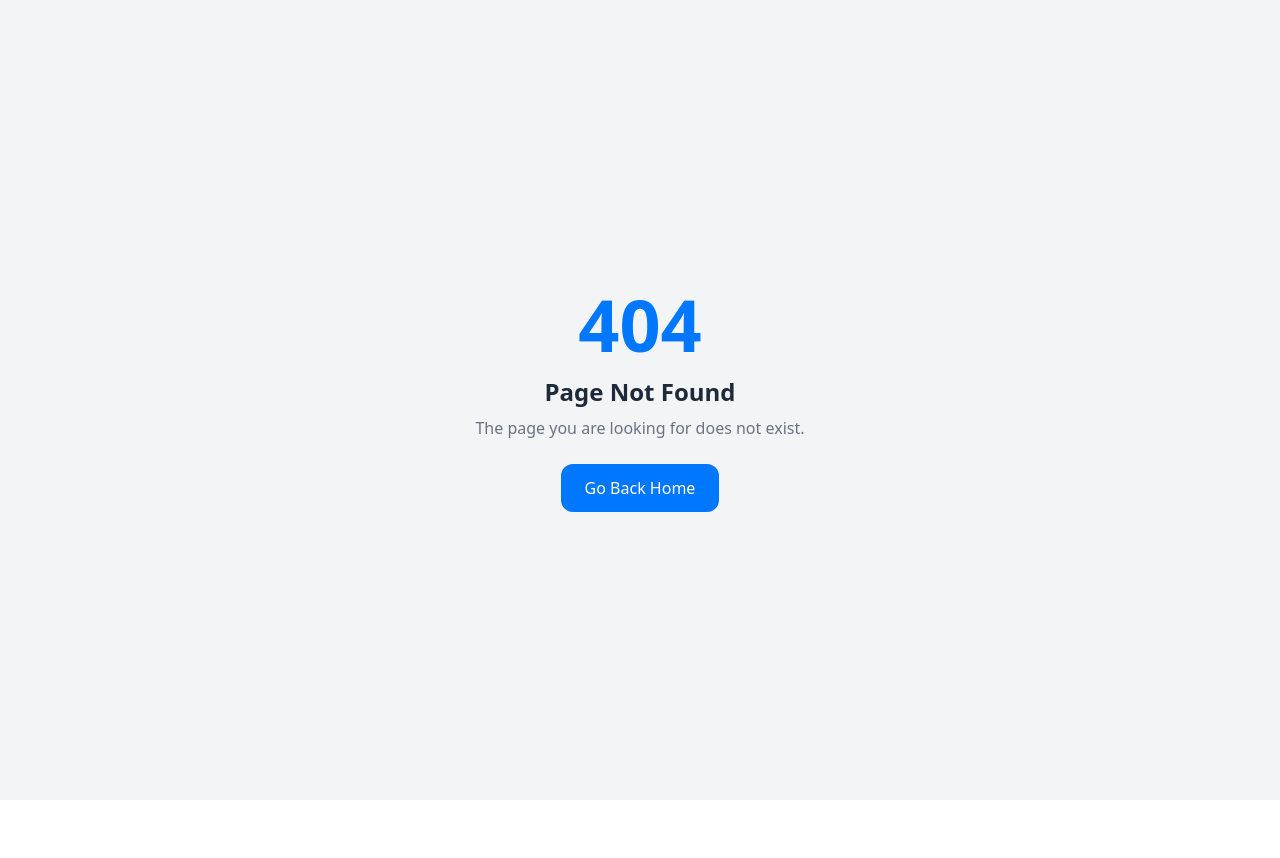
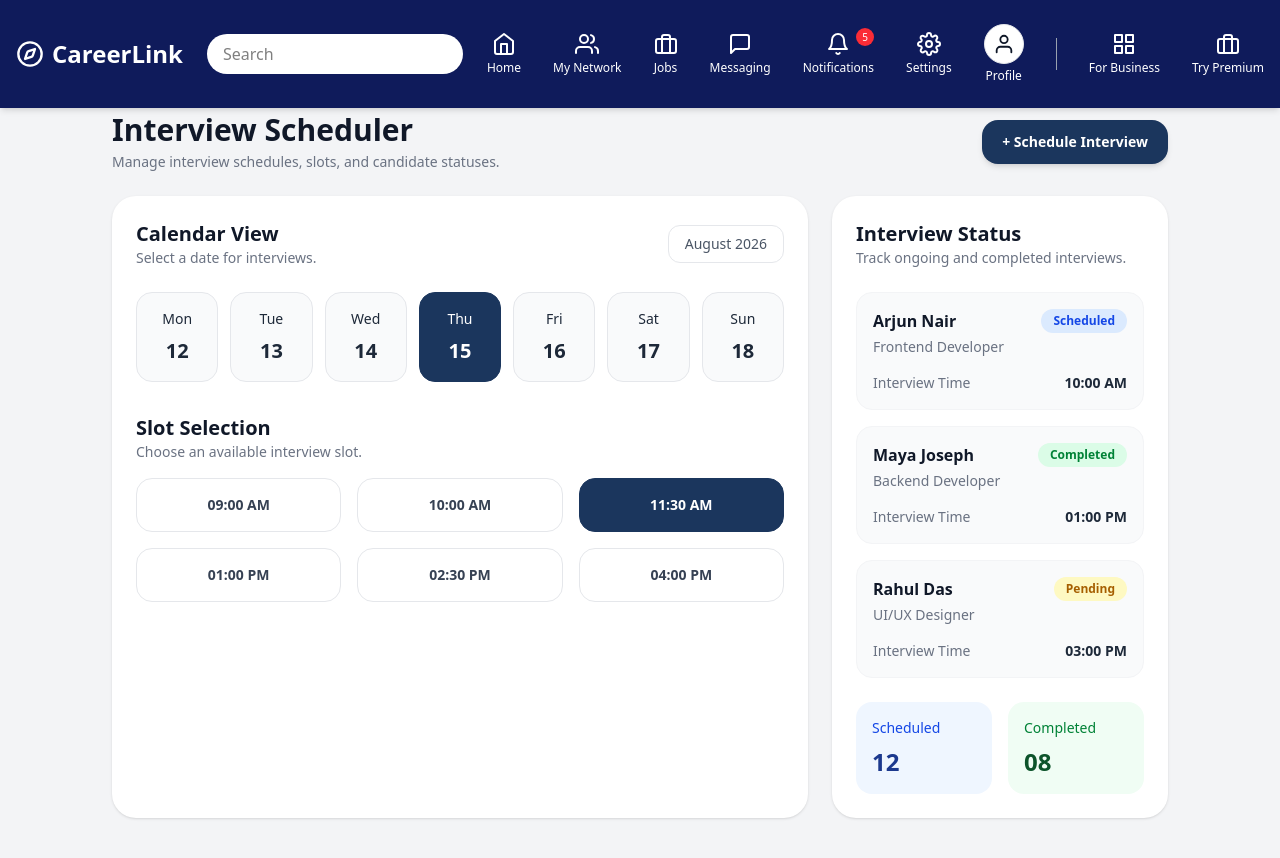
Before and after one commit to subin-subi/Career-Link, a React (Vite) app: page /ab in a window 1280 px wide. Before the commit this address had no page. Shown: the top 858 px of the page. Before the commit the page ends 800 px from the top, so only its background shows below. Built offline with nearby package versions, Linux system fonts and the light colour scheme.

Commit message:
add interview page

```diff
--- /dev/null
+++ b/src/pages/Employee/InterviewSchedulerPage.jsx
@@ -0,0 +1,210 @@
+import Navbar from "../../components/Navbar/Navbar";
+
+export default function InterviewSchedulerPage() {
+  const calendarDays = [
+    { day: 'Mon', date: 12 },
+    { day: 'Tue', date: 13 },
+    { day: 'Wed', date: 14 },
+    { day: 'Thu', date: 15, active: true },
+    { day: 'Fri', date: 16 },
+    { day: 'Sat', date: 17 },
+    { day: 'Sun', date: 18 },
+  ];
+
+  const slots = [
+    '09:00 AM',
+    '10:00 AM',
+    '11:30 AM',
+    '01:00 PM',
+    '02:30 PM',
+    '04:00 PM',
+  ];
+
+  const interviews = [
+    {
+      candidate: 'Arjun Nair',
+      role: 'Frontend Developer',
+      time: '10:00 AM',
+      status: 'Scheduled',
+    },
+    {
+      candidate: 'Maya Joseph',
+      role: 'Backend Developer',
+      time: '01:00 PM',
+      status: 'Completed',
+    },
+    {
+      candidate: 'Rahul Das',
+      role: 'UI/UX Designer',
+      time: '03:00 PM',
+      status: 'Pending',
+    },
+  ];
+
+  const getStatusStyle = (status) => {
+    switch (status) {
+      case 'Scheduled':
+        return 'bg-blue-100 text-blue-700';
+      case 'Completed':
+        return 'bg-green-100 text-green-700';
+      case 'Pending':
+        return 'bg-yellow-100 text-yellow-700';
+      default:
+        return 'bg-gray-100 text-gray-700';
+    }
+  };
+
+  return (
+    <div className="min-h-screen bg-gray-100 p-4 md:p-28">
+        <Navbar/>
+      <div className="mx-auto max-w-7xl space-y-6">
+        {/* Header */}
+        <div className="flex flex-col gap-4 md:flex-row md:items-center md:justify-between">
+          <div>
+            <h1 className="text-3xl font-bold text-gray-900">
+              Interview Scheduler
+            </h1>
+            <p className="mt-1 text-sm text-gray-500">
+              Manage interview schedules, slots, and candidate statuses.
+            </p>
+          </div>
+
+          <button className="rounded-2xl bg-[#1B365D] px-5 py-3 text-sm font-semibold text-white shadow-md transition hover:scale-[1.02]">
+            + Schedule Interview
+          </button>
+        </div>
+
+        {/* Main Grid */}
+        <div className="grid grid-cols-1 gap-6 lg:grid-cols-3">
+          {/* Calendar Section */}
+          <div className="rounded-3xl bg-white p-6 shadow-sm lg:col-span-2">
+            <div className="mb-6 flex items-center justify-between">
+              <div>
+                <h2 className="text-xl font-semibold text-gray-900">
+                  Calendar View
+                </h2>
+                <p className="text-sm text-gray-500">
+                  Select a date for interviews.
+                </p>
+              </div>
+
+              <div className="rounded-xl border border-gray-200 px-4 py-2 text-sm font-medium text-gray-600">
+                August 2026
+              </div>
+            </div>
+
+            {/* Calendar Days */}
+            <div className="grid grid-cols-7 gap-3">
+              {calendarDays.map((item, index) => (
+                <div
+                  key={index}
+                  className={`flex cursor-pointer flex-col items-center rounded-2xl border p-4 transition-all hover:shadow-md ${
+                    item.active
+                      ? 'border-[#1B365D] bg-[#1B365D] text-white'
+                      : 'border-gray-200 bg-gray-50 text-gray-800'
+                  }`}
+                >
+                  <span className="text-sm font-medium">{item.day}</span>
+                  <span className="mt-2 text-xl font-bold">{item.date}</span>
+                </div>
+              ))}
+            </div>
+
+            {/* Slot Selection */}
+            <div className="mt-8">
+              <div className="mb-4 flex items-center justify-between">
+                <div>
+                  <h2 className="text-xl font-semibold text-gray-900">
+                    Slot Selection
+                  </h2>
+                  <p className="text-sm text-gray-500">
+                    Choose an available interview slot.
+                  </p>
+                </div>
+              </div>
+
+              <div className="grid grid-cols-2 gap-4 sm:grid-cols-3">
+                {slots.map((slot, index) => (
+                  <button
+                    key={index}
+                    className={`rounded-2xl border px-4 py-4 text-sm font-semibold transition-all hover:shadow-md ${
+                      index === 2
+                        ? 'border-[#1B365D] bg-[#1B365D] text-white'
+                        : 'border-gray-200 bg-white text-gray-700 hover:border-[#1B365D]'
+                    }`}
+                  >
+                    {slot}
+                  </button>
+                ))}
+              </div>
+            </div>
+          </div>
+
+          {/* Status Section */}
+          <div className="rounded-3xl bg-white p-6 shadow-sm">
+            <div className="mb-6">
+              <h2 className="text-xl font-semibold text-gray-900">
+                Interview Status
+              </h2>
+              <p className="text-sm text-gray-500">
+                Track ongoing and completed interviews.
+              </p>
+            </div>
+
+            <div className="space-y-4">
+              {interviews.map((interview, index) => (
+                <div
+                  key={index}
+                  className="rounded-2xl border border-gray-100 bg-gray-50 p-4 transition hover:shadow-md"
+                >
+                  <div className="flex items-start justify-between gap-3">
+                    <div>
+                      <h3 className="text-base font-semibold text-gray-900">
+                        {interview.candidate}
+                      </h3>
+                      <p className="mt-1 text-sm text-gray-500">
+                        {interview.role}
+                      </p>
+                    </div>
+
+                    <span
+                      className={`rounded-full px-3 py-1 text-xs font-semibold ${getStatusStyle(
+                        interview.status
+                      )}`}
+                    >
+                      {interview.status}
+                    </span>
+                  </div>
+
+                  <div className="mt-4 flex items-center justify-between text-sm">
+                    <span className="text-gray-500">Interview Time</span>
+                    <span className="font-semibold text-gray-800">
+                      {interview.time}
+                    </span>
+                  </div>
+                </div>
+              ))}
+            </div>
+
+            {/* Summary Cards */}
+            <div className="mt-6 grid grid-cols-2 gap-4">
+              <div className="rounded-2xl bg-blue-50 p-4">
+                <h4 className="text-sm font-medium text-blue-700">
+                  Scheduled
+                </h4>
+                <p className="mt-2 text-2xl font-bold text-blue-900">12</p>
+              </div>
+
+              <div className="rounded-2xl bg-green-50 p-4">
+                <h4 className="text-sm font-medium text-green-700">
+                  Completed
+                </h4>
+                <p className="mt-2 text-2xl font-bold text-green-900">08</p>
+              </div>
+            </div>
+          </div>
+        </div>
+      </div>
+    </div>
+  );
+}
--- a/src/routes/AppRoutes.jsx
+++ b/src/routes/AppRoutes.jsx
@@ -63,6 +63,7 @@ import ErrorMessage from "../components/ui/ErrorMessage";
 import EmployerJobsPage from "../pages/Employee/EmployerJobs/EmployerJobsPage";
 import LandingPage from "../pages/landing/Body";
 import AIInsightsDashboard from "../pages/Admin/Report/AiDashboard";
+import InterviewSchedulerPage from "../pages/Employee/InterviewSchedulerPage";
 
 export default function AppRoutes() {
   return (
@@ -220,6 +221,7 @@ export default function AppRoutes() {
         </Route>
 
          <Route path="*" element={<ErrorPage/>} />
+         <Route path="/ab" element={<InterviewSchedulerPage/>} />
 
       </Routes>
 
```
